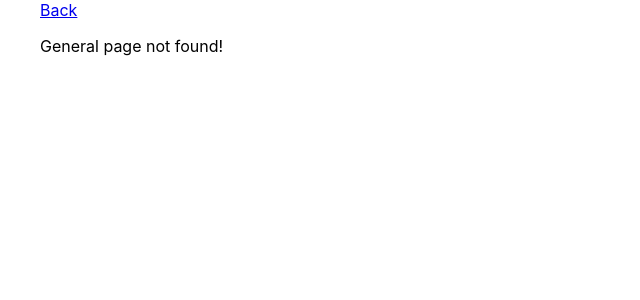
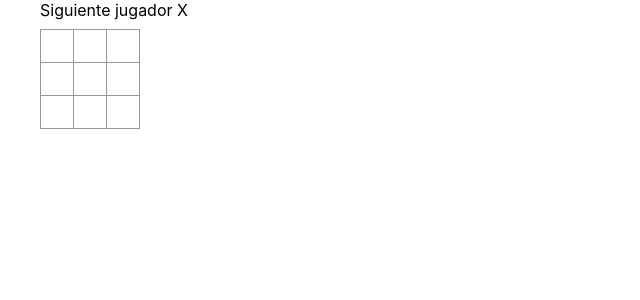
Before and after one commit to NeckerFree/ReactPractice, a React (Create React App) app: page /game in a window 1280 px wide. Before the commit this address had no page. Shown: the top 300 px of the page, without its empty margins (0-640 px from the left). Built offline with nearby package versions, Linux system fonts and the light colour scheme.

Commit message:
Implemented Triqui game

```diff
--- a/src/App.js
+++ b/src/App.js
@@ -21,6 +21,7 @@
 import CountDownContainer from './components/CountDownContainer';
 import HooksComponent from './components/HooksComponent';
 import Bank from './components/bank';
+import Board from './components/Board';
 
 const App = () => {
   let deadline = "January, 01, 2023";
@@ -47,6 +48,7 @@
             <Route exact path='/countdown' element={<CountDownContainer />} />
             <Route exact path='/hookscomp' element ={<HooksComponent />} />
             <Route exact path='/bank' element ={<Bank />} />
+            <Route exact path='/game' element ={<Board />} />
             <Route element={Page404} />
             <Route path="*" element={<NotFound />} />
             {/* <Route component={Page404} /> */}
--- /dev/null
+++ b/src/components/Board.js
@@ -0,0 +1,58 @@
+import { useState } from "react";
+import Square from "./Square";
+
+const Board = () => {
+  const [squares, setSquares] = useState(Array(9).fill(null));
+const [isXNext, setIsXNext]=useState(true);
+
+  const onSquareClick = (i) => {
+    if (squares[i] || calculateWinner(squares)) return;
+    const nextSquares = squares.slice();
+    nextSquares[i] =(isXNext)? "X":"O";
+    setSquares(nextSquares);
+    setIsXNext(!isXNext);
+  }
+  const calculateWinner=(squares) => {
+    const lines = [
+      [0, 1, 2],
+      [3, 4, 5],
+      [6, 7, 8],
+      [0, 3, 6],
+      [1, 4, 7],
+      [2, 5, 8],
+      [0, 4, 8],
+      [2, 4, 6]
+    ];
+    for (let i = 0; i < lines.length; i++) {
+      const [a, b, c] = lines[i];
+      if (squares[a] && squares[a] === squares[b] && squares[a] === squares[c]) {
+        return squares[a];
+      }
+    }
+    return null;
+  }
+  let winner=calculateWinner(squares);
+  let status;
+  status=(winner)?`Ganador ${winner}`:`Siguiente jugador ${(isXNext)?"X":"O"}`;
+  return (
+    <>
+    <div className="status">{status}</div>
+      <div className="board-row">
+        <Square onSquareClick={() => onSquareClick(0)} value={squares[0]} />
+        <Square onSquareClick={() => onSquareClick(1)} value={squares[1]} />
+        <Square onSquareClick={() => onSquareClick(2)} value={squares[2]} />
+      </div>
+      <div className="board-row">
+        <Square onSquareClick={() => onSquareClick(3)} value={squares[3]} />
+        <Square onSquareClick={() => onSquareClick(4)} value={squares[4]} />
+        <Square onSquareClick={() => onSquareClick(5)} value={squares[5]} />
+      </div>
+      <div className="board-row">
+        <Square onSquareClick={() => onSquareClick(6)} value={squares[6]} />
+        <Square onSquareClick={() => onSquareClick(7)} value={squares[7]} />
+        <Square onSquareClick={() => onSquareClick(8)} value={squares[8]} />
+      </div>
+    </>
+  )
+}
+export default Board;
--- a/src/components/IndexPage.js
+++ b/src/components/IndexPage.js
@@ -24,6 +24,7 @@
         <li><Link to={'/countdown'}>CountDown</Link></li>
         <li><Link to={"/hookscomp"}>Hooks Component</Link></li>
         <li><Link to={"/bank"}>Bank</Link></li>
+        <li><Link to={"/bank"}>Game</Link></li>
         {breeds.map(breed => (
           <li key={breed}>
             <Link to={`/dogs/${breed}/`}>{breed}</Link>
--- /dev/null
+++ b/src/components/Square.js
@@ -0,0 +1,10 @@
+const Square = ({value, onSquareClick}) => {
+    return (
+         <button
+         className="square"
+         onClick={onSquareClick}>
+         {value}
+         </button>
+     )
+  }
+  export default Square;
--- a/src/index.css
+++ b/src/index.css
@@ -11,3 +11,26 @@
   font-family: source-code-pro, Menlo, Monaco, Consolas, 'Courier New',
     monospace;
 }
+.square {
+  background: #fff;
+  border: 1px solid #999;
+  float: left;
+  font-size: 24px;
+  font-weight: bold;
+  line-height: 34px;
+  height: 34px;
+  margin-right: -1px;
+  margin-top: -1px;
+  padding: 0;
+  text-align: center;
+  width: 34px;
+}
+.board-row:after {
+  clear: both;
+  content: '';
+  display: table;
+}
+
+.status {
+  margin-bottom: 10px;
+}
```
